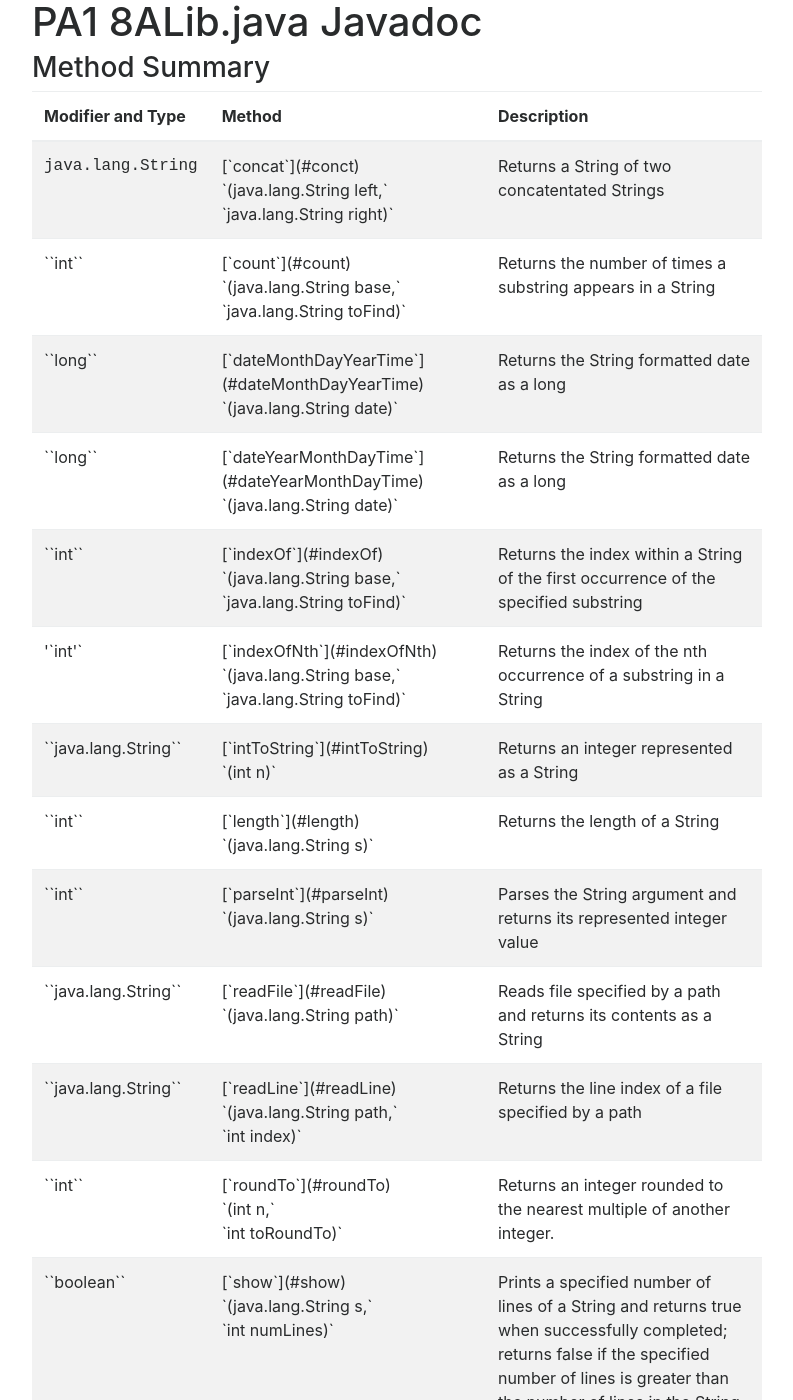
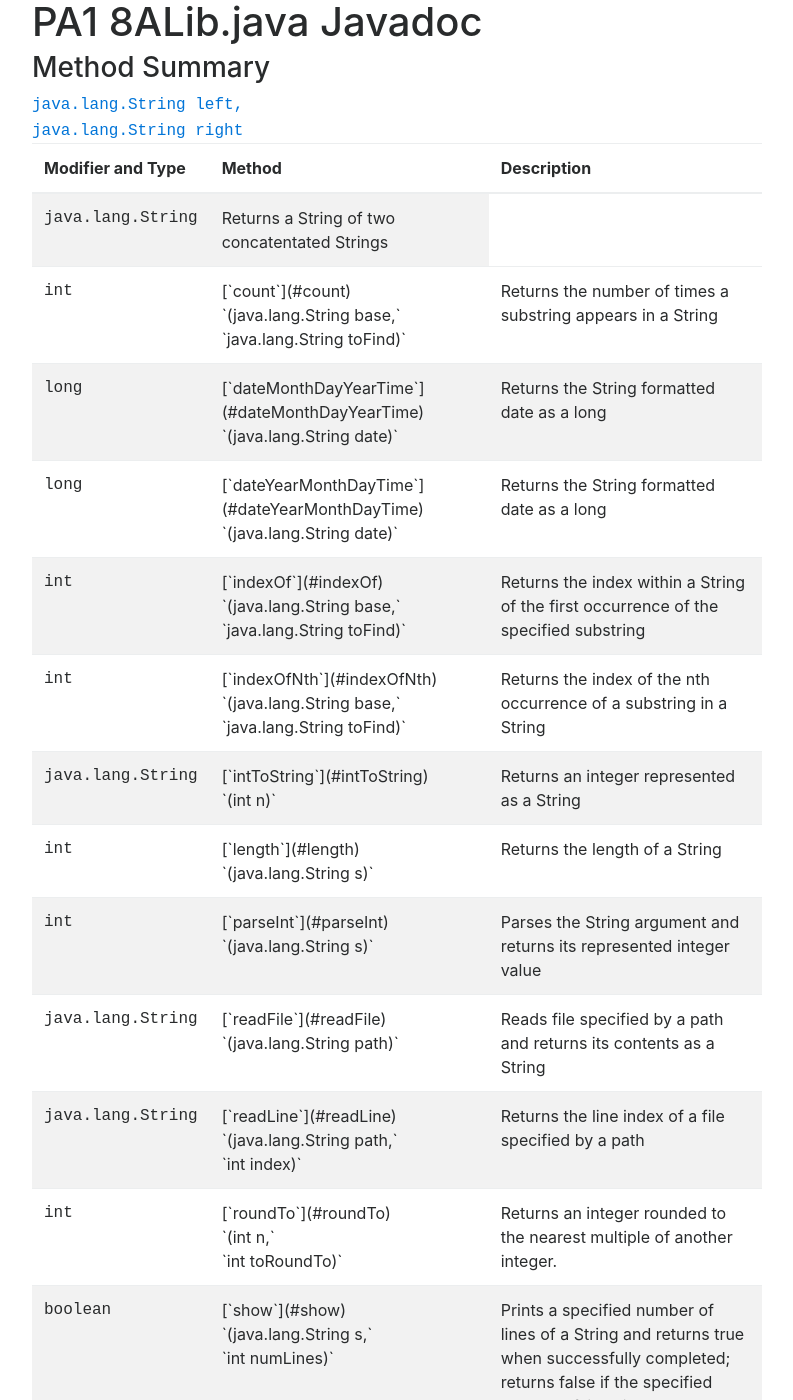
Before and after one commit to ucsd-cse8a-f18/ucsd-cse8a-f18.github.io, a Jekyll site: the page built from 8alib.md, in a window 1280 px wide and 1400 px high. Shown: the whole window, without its empty margins (243-1036 px from the left). Built offline with Jekyll 4.4.1, drawn with Linux system fonts in a browser that asks for light colours; nearby versions of some CDN libraries; some of the changed text lies outside the part shown.

Commit message:
Attempting to fix Javadoc hyperlinks with a tags

```diff
--- a/8alib.md
+++ b/8alib.md
@@ -22,58 +22,58 @@ table {
   </tr>
 </thead>
 <tr>
-  <td class="monospace">java.lang.String</td><td>[`concat`](#conct)<br>`(java.lang.String left,`<br>`java.lang.String right)`</td><td>Returns a String of two concatentated Strings</td>
+  <td class="monospace">java.lang.String</td><a href="#concat" class="monospace">java.lang.String left,<br>java.lang.String right</a><td>Returns a String of two concatentated Strings</td>
 </tr>
 <tr>
-<td>``int``</td><td>[`count`](#count)<br>`(java.lang.String base,`<br>`java.lang.String toFind)`</td><td>Returns the number of times a substring appears in a String</td>
+<td class="monospace">int</td><td>[`count`](#count)<br>`(java.lang.String base,`<br>`java.lang.String toFind)`</td><td>Returns the number of times a substring appears in a String</td>
 </tr>
 <tr>
-<td>``long``</td><td>[`dateMonthDayYearTime`](#dateMonthDayYearTime)<br>`(java.lang.String date)`</td><td>Returns the String formatted date as a long</td>
+<td class="monospace">long</td><td>[`dateMonthDayYearTime`](#dateMonthDayYearTime)<br>`(java.lang.String date)`</td><td>Returns the String formatted date as a long</td>
 </tr>
 <tr>
-<td>``long``</td><td>[`dateYearMonthDayTime`](#dateYearMonthDayTime)<br>`(java.lang.String date)`</td><td>Returns the String formatted date as a long</td>
+<td class="monospace">long</td><td>[`dateYearMonthDayTime`](#dateYearMonthDayTime)<br>`(java.lang.String date)`</td><td>Returns the String formatted date as a long</td>
 </tr>
 <tr>
-<td>``int``</td><td>[`indexOf`](#indexOf)<br>`(java.lang.String base,`<br>`java.lang.String toFind)`</td><td>Returns the index within a String of the first occurrence of the specified substring</td>
+<td class="monospace">int</td><td>[`indexOf`](#indexOf)<br>`(java.lang.String base,`<br>`java.lang.String toFind)`</td><td>Returns the index within a String of the first occurrence of the specified substring</td>
 </tr>
 <tr>
-<td>'`int'`</td><td>[`indexOfNth`](#indexOfNth)<br>`(java.lang.String base,`<br>`java.lang.String toFind)`</td><td>Returns the index of the nth occurrence of a substring in a String</td>
+<td class="monospace">int</td><td>[`indexOfNth`](#indexOfNth)<br>`(java.lang.String base,`<br>`java.lang.String toFind)`</td><td>Returns the index of the nth occurrence of a substring in a String</td>
 </tr>
 <tr>
-<td>``java.lang.String``</td><td>[`intToString`](#intToString)<br>`(int n)`</td><td>Returns an integer represented as a String</td>
+<td class="monospace">java.lang.String</td><td>[`intToString`](#intToString)<br>`(int n)`</td><td>Returns an integer represented as a String</td>
 </tr>
 <tr>
-<td>``int``</td><td>[`length`](#length)<br>`(java.lang.String s)`</td><td>Returns the length of a String</td>
+<td class="monospace">int</td><td>[`length`](#length)<br>`(java.lang.String s)`</td><td>Returns the length of a String</td>
 </tr>
 <tr>
-<td>``int``</td><td>[`parseInt`](#parseInt)<br>`(java.lang.String s)`</td><td>Parses the String argument and returns its represented integer value</td>
+<td class="monospace">int</td><td>[`parseInt`](#parseInt)<br>`(java.lang.String s)`</td><td>Parses the String argument and returns its represented integer value</td>
 </tr>
 <tr>
-<td>``java.lang.String``</td><td>[`readFile`](#readFile)<br>`(java.lang.String path)`</td><td>Reads file specified by a path and returns its contents as a String</td>
+<td class="monospace">java.lang.String</td><td>[`readFile`](#readFile)<br>`(java.lang.String path)`</td><td>Reads file specified by a path and returns its contents as a String</td>
 </tr>
 <tr>
-<td>``java.lang.String``</td><td>[`readLine`](#readLine)<br>`(java.lang.String path,`<br>`int index)`</td><td>Returns the line index of a file specified by a path</td>
+<td class="monospace">java.lang.String</td><td>[`readLine`](#readLine)<br>`(java.lang.String path,`<br>`int index)`</td><td>Returns the line index of a file specified by a path</td>
 </tr>
 <tr>
-<td>``int``</td><td>[`roundTo`](#roundTo)<br>`(int n,`<br>`int toRoundTo)`</td><td>Returns an integer rounded to the nearest multiple of another integer.</td>
+<td class="monospace">int</td><td>[`roundTo`](#roundTo)<br>`(int n,`<br>`int toRoundTo)`</td><td>Returns an integer rounded to the nearest multiple of another integer.</td>
 </tr>
 <tr>
-<td>``boolean``</td><td>[`show`](#show)<br>`(java.lang.String s,`<br>`int numLines)`</td><td>Prints a specified number of lines of a String and returns true when successfully completed;<br>returns false if the specified number of lines is greater than the number of lines in the String</td>
+<td class="monospace">boolean</td><td>[`show`](#show)<br>`(java.lang.String s,`<br>`int numLines)`</td><td>Prints a specified number of lines of a String and returns true when successfully completed;<br>returns false if the specified number of lines is greater than the number of lines in the String</td>
 </tr>
 <tr>
-<td>``int``</td><td>[`sign`](#sign)<br>`(int n)`</td><td>Returns -1, 0, or 1 based on the sign of an integer</td>
+<td class="monospace">int</td><td>[`sign`](#sign)<br>`(int n)`</td><td>Returns -1, 0, or 1 based on the sign of an integer</td>
 </tr>
 <tr>
-<td>``int``</td><td>[`square`](#square)<br>`(int n)`</td><td>Returns the square of an integer</td>
+<td class="monospace">int</td><td>[`square`](#square)<br>`(int n)`</td><td>Returns the square of an integer</td>
 </tr>
 <tr>
-<td>``boolean``</td><td>[`stringEquals`](#stringEquals)<br>`(java.lang.String s1,`<br>`java.lang.String s2)`</td><td>Compares two Strings and returns true if they are equal, false otherwise</td>
+<td class="monospace">boolean</td><td>[`stringEquals`](#stringEquals)<br>`(java.lang.String s1,`<br>`java.lang.String s2)`</td><td>Compares two Strings and returns true if they are equal, false otherwise</td>
 </tr>
 <tr>
-<td>``java.lang.String``</td><td>[`substring`](#substring)<br>`(java.lang.String base,`<br>`int beginIndex,`<br>`int endIndex)`</td><td>Returns the substring of a String from one specified index until the second specified index.</td>
+<td class="monospace">java.lang.String</td><td>[`substring`](#substring)<br>`(java.lang.String base,`<br>`int beginIndex,`<br>`int endIndex)`</td><td>Returns the substring of a String from one specified index until the second specified index.</td>
 </tr>
 <tr>
-<td>``java.lang.String``</td><td>[`trim`](#trim)<br>`(java.lang.String base s)`</td><td>Returns a copy of a string with leading and trailing white space removed</td>
+<td class="monospace">java.lang.String</td><td>[`trim`](#trim)<br>`(java.lang.String base s)`</td><td>Returns a copy of a string with leading and trailing white space removed</td>
 </tr>
 </table>
 
```
